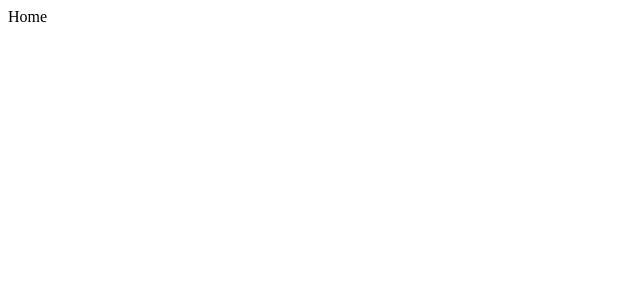
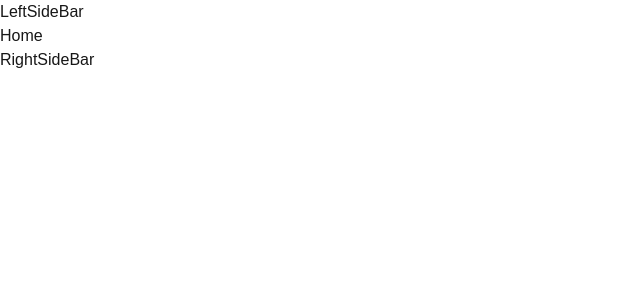
Before and after one commit to maziarzakeri49/mazSocial, a Next.js app: page / in a window 1280 px wide. Shown: the top 300 px of the page, without its empty margins (0-640 px from the left). Built offline with nearby package versions, Linux system fonts and the light colour scheme.

Commit message:
make leftside and rightside components

```diff
--- a/src/app/(others)/layout.js
+++ /dev/null
@@ -1,12 +0,0 @@
-export const metadata = {
-  title: 'Next.js',
-  description: 'Generated by Next.js',
-}
-
-export default function RootLayout({ children }) {
-  return (
-    <html lang="en">
-      <body>{children}</body>
-    </html>
-  )
-}
--- /dev/null
+++ b/src/app/(others)/layout.jsx
@@ -0,0 +1,41 @@
+import LeftSideBar from "@/components/LeftSideBar"
+import RightSideBar from "@/components/RightSideBar"
+
+import localFont from "next/font/local";
+import ".././globals.css";
+
+const geistSans = localFont({
+  src: ".././fonts/GeistVF.woff",
+  variable: "--font-geist-sans",
+  weight: "100 900",
+});
+const geistMono = localFont({
+  src: ".././fonts/GeistMonoVF.woff",
+  variable: "--font-geist-mono",
+  weight: "100 900",
+});
+
+export const metadata = {
+  title: "Movie clone",
+  description: "i make movie website clone",
+};
+export default function RootLayout({ children }) {
+  return (
+    <html lang="en">
+      <body
+        className={`${geistSans.variable} ${geistMono.variable}
+antialiased`}
+      >
+        <div className="flex justify-between max-w-6xl mx-auto">
+          <div className="hidden sm:inline border-r h-screen sticky top-0"><LeftSideBar /></div>
+          <div className="w-2xl flex-1">{children}</div>
+          <div className="lg:flex-col p-3 h-screen border-l hidden lg:flex w-[24rem]"><RightSideBar /></div>
+
+
+        </div>
+
+
+      </body>
+    </html>
+  )
+}
--- /dev/null
+++ b/src/components/LeftSideBar.jsx
@@ -0,0 +1,11 @@
+import React from 'react'
+
+const LeftSideBar = () => {
+  return (
+    <div>
+      LeftSideBar
+    </div>
+  )
+}
+
+export default LeftSideBar
--- /dev/null
+++ b/src/components/RightSideBar.jsx
@@ -0,0 +1,11 @@
+import React from 'react'
+
+const RightSideBar = () => {
+  return (
+    <div>
+      RightSideBar
+    </div>
+  )
+}
+
+export default RightSideBar
```
Also changed, not shown: src/app/(others)/search/[searchTerm]/page.jsx (added, +11 -0 lines).
